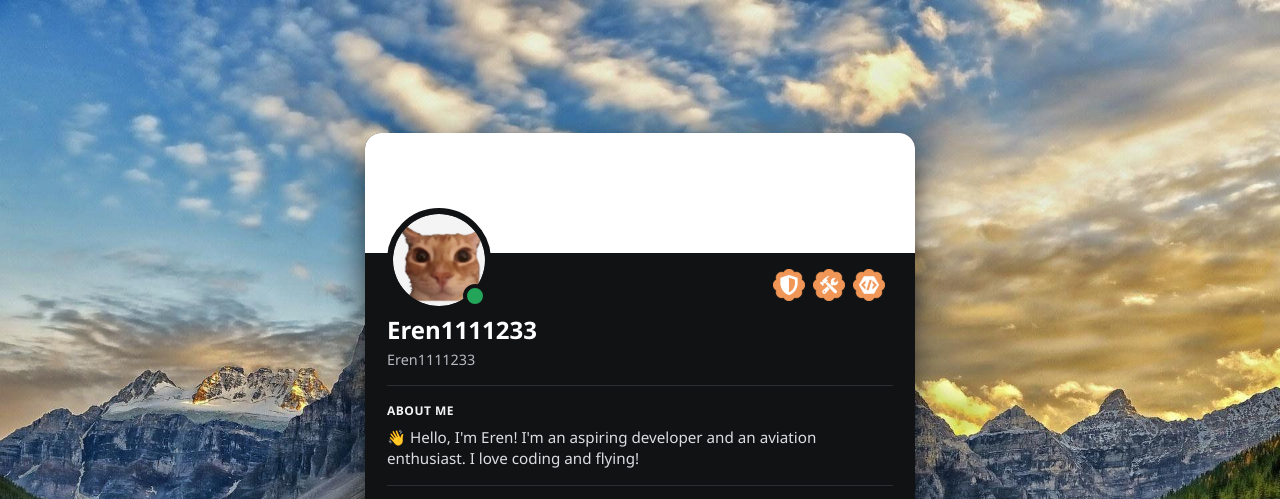
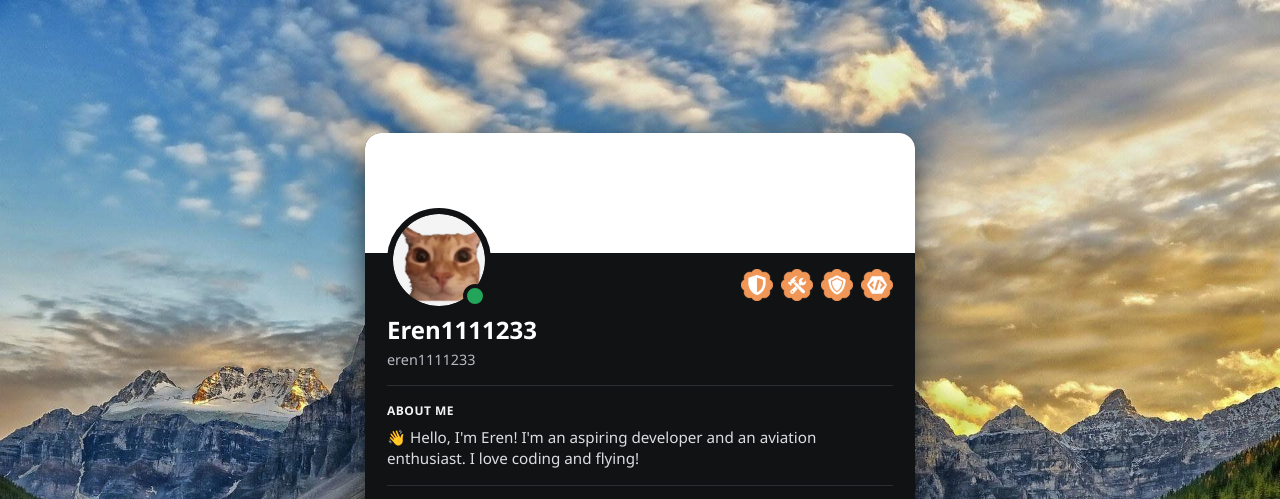
Before and after one commit to eren-xyz/eren-portfolio, a plain HTML site: page index.html in a window 1280 px wide. Shown: the top 499 px of the page. Drawn offline with Linux system fonts and the light colour scheme.

Commit message:
added community manager badge

```diff
--- a/index.html
+++ b/index.html
@@ -23,7 +23,7 @@
             <div class="status-dot"></div>
         </div>
 
-        <!-- DEINE BADGES IN NEUER REIHENFOLGE -->
+             <!-- DEINE BADGES IN REIHENFOLGE: MODERATOR -> ADMINISTRATOR -> COMMUNITY MANAGER -> DEVELOPER -->
         <div class="badges-container">
 
             <!-- Badge 1: Moderator -->
@@ -38,7 +38,13 @@
                 <span class="tooltip-text">Administrator</span>
             </div>
 
-            <!-- Badge 3: Developer -->
+            <!-- Badge 3: Community Manager (NEU HIER) -->
+            <div class="badge-wrapper">
+                <img src="CommunityManager.png" alt="Community Manager" class="custom-badge">
+                <span class="tooltip-text">Community Manager</span>
+            </div>
+
+            <!-- Badge 4: Developer -->
             <div class="badge-wrapper">
                 <img src="Developer.png" alt="Developer" class="custom-badge">
                 <span class="tooltip-text">Developer</span>
@@ -46,10 +52,11 @@
 
         </div>
 
+
         <!-- Dein Name und Benutzername -->
         <div class="profile-name-section">
             <h1 class="display-name">Eren1111233</h1>
-            <p class="username">Eren1111233</p>
+            <p class="username">eren1111233</p>
         </div>
 
         <hr class="divider">
--- a/style.css
+++ b/style.css
@@ -58,17 +58,19 @@ body {
     right: 4px;
 }
 
-/* Der Kasten oben rechts für deine drei vergrößerten Abzeichen */
+/* Der Kasten oben rechts für deine vier vergrößerten Abzeichen */
 .badges-container {
     position: absolute;
     top: 130px;
-    right: 22px;
+    right: 14px; /* Von 22px auf 14px geändert, damit alle 4 perfekt reinpassen */
     display: flex;
     gap: 8px;
     background-color: #111214;
     padding: 6px 8px;
     border-radius: 6px;
     z-index: 10;
+}
+
 }
 
 .badge-wrapper {
```
Also changed, not shown: CommunityManager.png (added).
